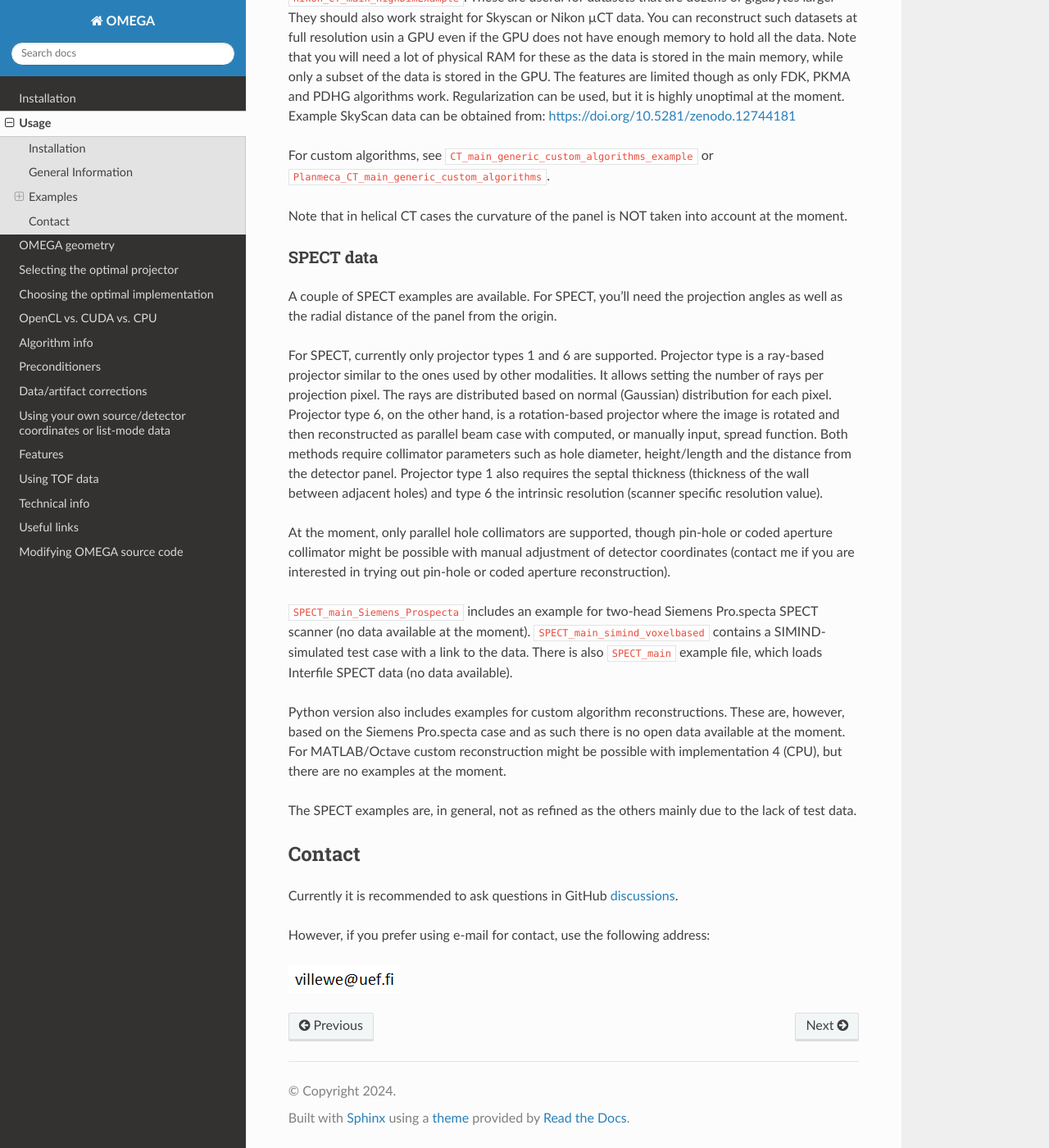
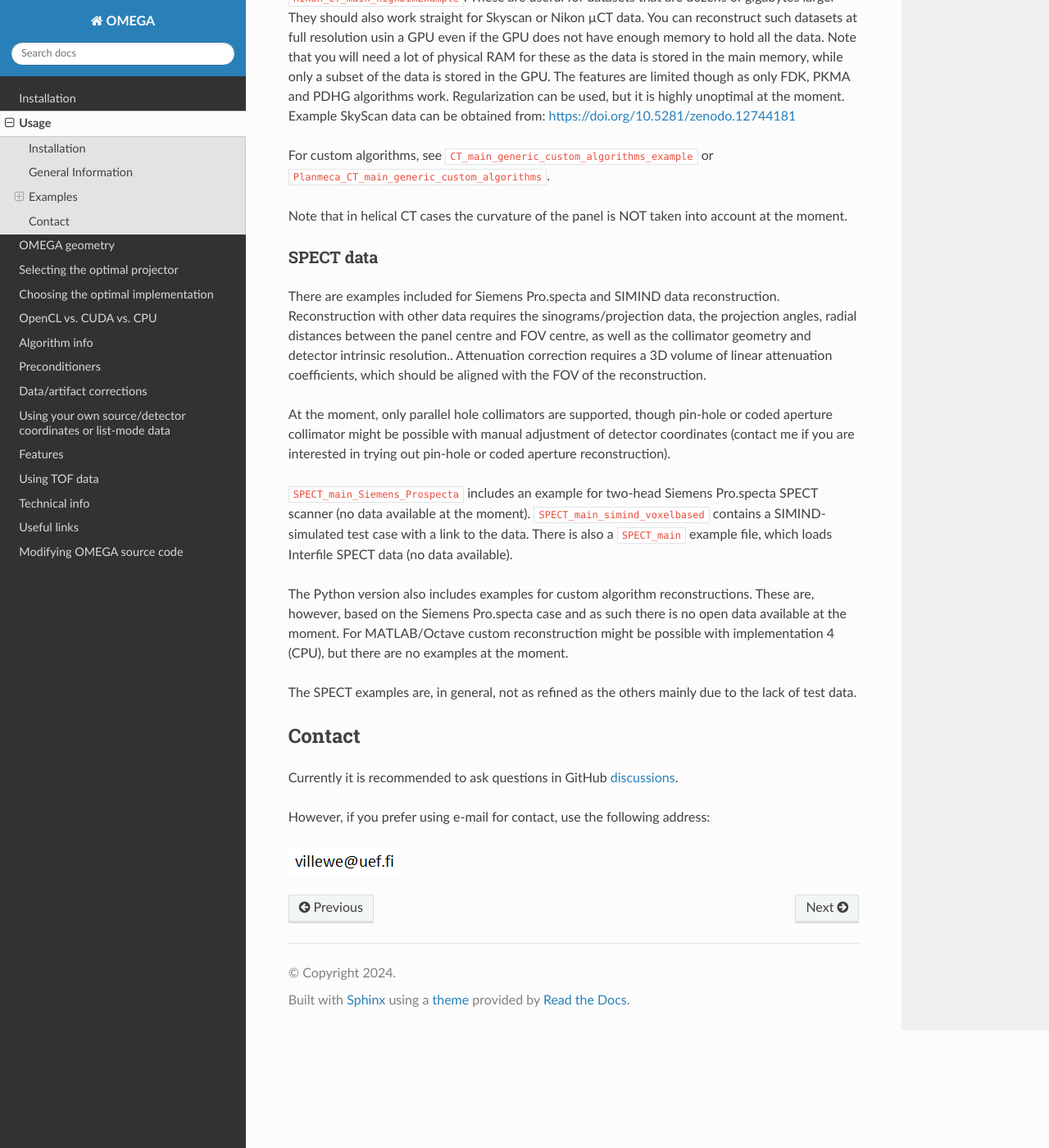
Before and after one commit to villekf/OMEGA-doc, a Sphinx documentation site: the page built from docs/source/usage.rst, in a window 1280 px wide and 1400 px high, scrolled down 3454 px. Shown: the whole window at 82% size. Built offline with Sphinx 7.4.7 and the Read the Docs theme 3.1.0, drawn with Linux system fonts in a browser that asks for light colours.

Commit message:
Refined SPECT documentation

```diff
--- a/docs/source/usage.rst
+++ b/docs/source/usage.rst
@@ -96,20 +96,14 @@ Note that in helical CT cases the curvature of the panel is NOT taken into accou
 SPECT data
 ^^^^^^^^^^
 
-A couple of SPECT examples are available. For SPECT, you'll need the projection angles as well as the radial distance of the panel from the origin.
+There are examples included for Siemens Pro.specta and SIMIND data reconstruction. Reconstruction with other data requires the sinograms/projection data, the projection angles, radial distances between the panel centre and FOV centre, as well as the collimator geometry and detector intrinsic resolution.. Attenuation correction requires a 3D volume of linear attenuation coefficients, which should be aligned with the FOV of the reconstruction.
 
-For SPECT, currently only projector types 1 and 6 are supported. Projector type is a ray-based projector similar to the ones used by other modalities. It allows setting the number of rays per projection pixel. The rays are
-distributed based on normal (Gaussian) distribution for each pixel. Projector type 6, on the other hand, is a rotation-based projector where the image is rotated and then reconstructed as parallel beam case with computed, or manually input, spread function. Both methods require
-collimator parameters such as hole diameter, height/length and the distance from the detector panel. Projector type 1 also requires the septal thickness (thickness of the wall between adjacent holes) and type 6 the intrinsic resolution
-(scanner specific resolution value).
-
-At the moment, only parallel hole collimators are supported, though pin-hole or coded aperture collimator might be possible with manual adjustment of detector coordinates (contact me if you are interested in trying out
-pin-hole or coded aperture reconstruction).
+At the moment, only parallel hole collimators are supported, though pin-hole or coded aperture collimator might be possible with manual adjustment of detector coordinates (contact me if you are interested in trying out pin-hole or coded aperture reconstruction).
 
 ``SPECT_main_Siemens_Prospecta`` includes an example for two-head Siemens Pro.specta SPECT scanner (no data available at the moment). ``SPECT_main_simind_voxelbased`` contains a SIMIND-simulated test case with a link to the data.
-There is also ``SPECT_main`` example file, which loads Interfile SPECT data (no data available).
+There is also a ``SPECT_main`` example file, which loads Interfile SPECT data (no data available).
 
-Python version also includes examples for custom algorithm reconstructions. These are, however, based on the Siemens Pro.specta case and as such there is no open data available at the moment. For MATLAB/Octave custom reconstruction
+The Python version also includes examples for custom algorithm reconstructions. These are, however, based on the Siemens Pro.specta case and as such there is no open data available at the moment. For MATLAB/Octave custom reconstruction
 might be possible with implementation 4 (CPU), but there are no examples at the moment.
 
 The SPECT examples are, in general, not as refined as the others mainly due to the lack of test data.
```
Also changed, not shown: docs/source/selectingprojector.rst (+2 -6 lines).
